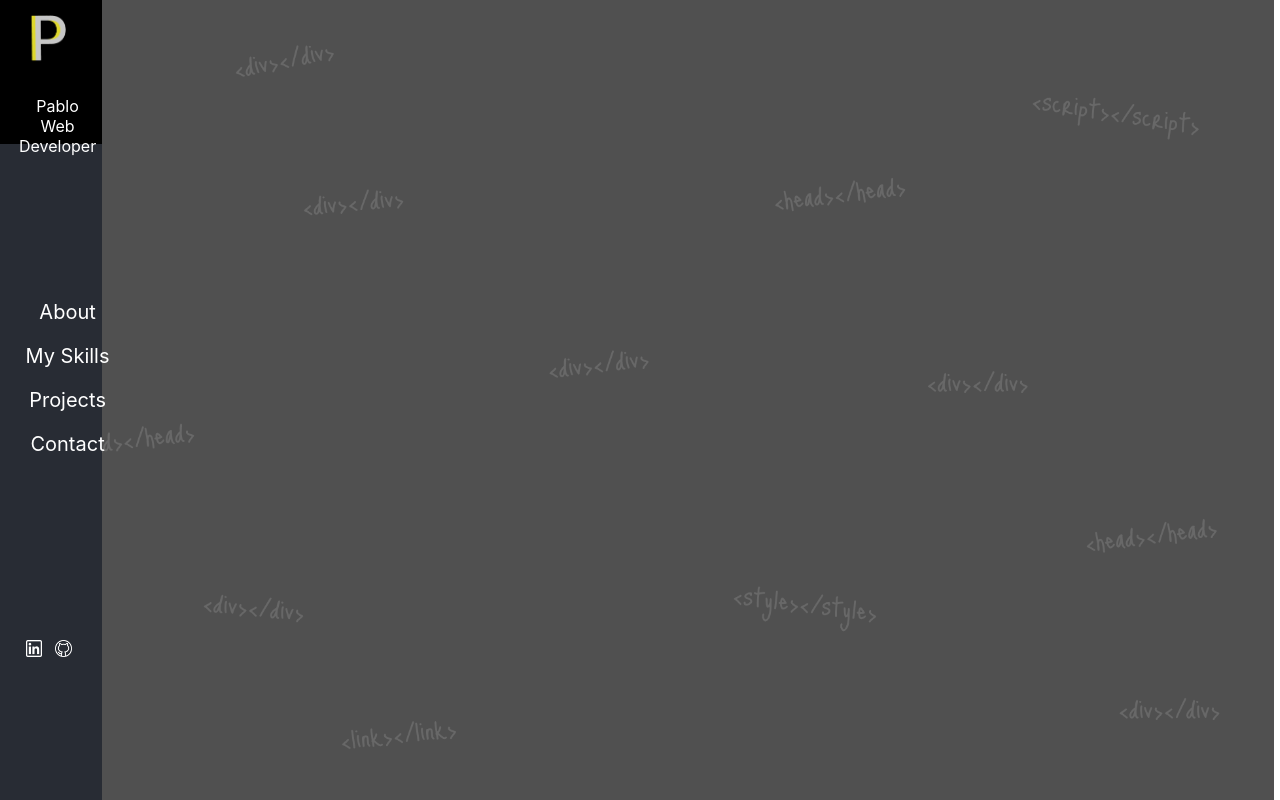
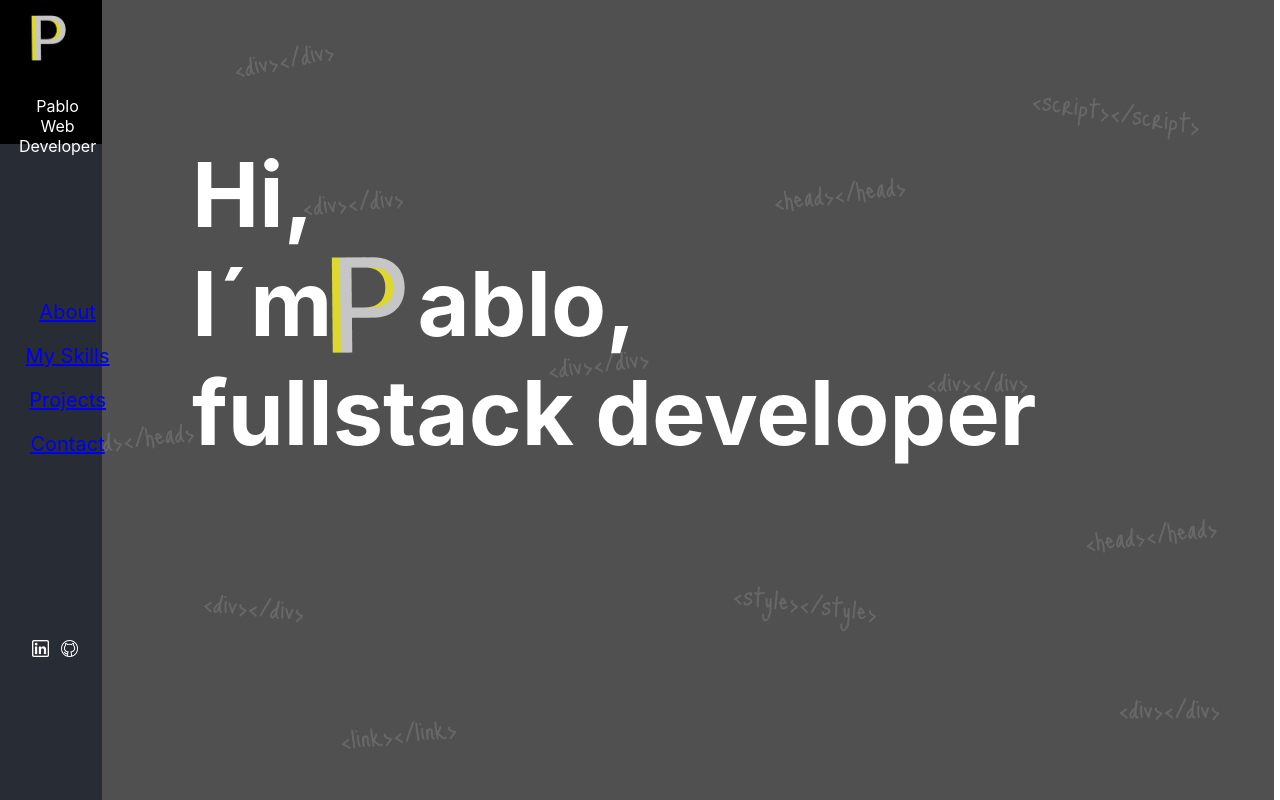
Before and after one commit to Perezdh13/about-me, a React (Create React App) app: page / in a window 1280 px wide. Shown: the top 800 px of the page. Built offline with nearby package versions, Linux system fonts and the light colour scheme.

Commit message:
add routes and contact page

```diff
--- a/package.json
+++ b/package.json
@@ -1,5 +1,5 @@
 {
-  "homepage":"https://Perezdh13.github.io",
+  "homepage": "https://Perezdh13.github.io",
   "name": "about-me",
   "version": "0.1.0",
   "private": true,
@@ -9,6 +9,7 @@
     "@testing-library/user-event": "^13.5.0",
     "react": "^18.2.0",
     "react-dom": "^18.2.0",
+    "react-router-dom": "^6.8.0",
     "react-scripts": "5.0.1",
     "web-vitals": "^2.1.4"
   },
--- a/src/css/App.css
+++ b/src/css/App.css
@@ -1,3 +1,99 @@
+/*////////////// MAIN GREETING ////////////*/
+.main-greeting{
+  position: absolute;
+  top:10vh;
+  left: 15vw;
+}
+.main-greeting h1{
+  display: flex;
+  justify-content: start;
+  color:white;
+  text-align: start;
+  font-size: 90px;
+}
+
+.main-greeting img{
+  position: absolute;
+  top:18vh;
+  left:10vw;
+}
+
+/*////////////// CONTACT PAGE ///////////////*/
+.contact-page-headlineText h1{
+  position: absolute;
+  top:5vh;
+  left:16vw;
+  font-size: 80px;
+  color: #fa26d3;
+}
+.contact-page-headlineText h3{
+  position:absolute;
+  top:25vh;
+  left:14vw;
+  color: white;
+  width: 35vw;
+}
+.contact-page-input{
+  display: flex;
+  align-items: center;
+  justify-content: center;
+  top: 40vh;
+  left: 12vw;
+  width: 40vw;
+  height: 50vh;
+  position:absolute;
+}
+  .contact-page-input-name{
+  position: absolute;
+  top:4vh;
+  left: 2.3vw;
+  width: 16vw;
+  height: 5vh;
+}
+.contact-page-input-email{
+  position: absolute;
+  top:4vh;
+  right:2.3vw;
+  width: 16vw;
+  height: 5vh;
+}
+.contact-page-input-subject{
+  position: absolute;
+  top:13vh;
+  width: 35vw;
+  height: 5vh;
+  }
+.contact-page-input-message{
+  position: absolute;
+  top:21vh;
+  width: 35vw;
+  height: 18vh;
+}
+
+.contact-page-input-button{
+  position: absolute;
+  bottom: 4vh;
+  right: 5vw;
+  background: none;
+  border-color: #fa26d3;
+  color: #fa26d3;
+  width: 9vw;
+  height: 4vh;
+  font-size: 20px;
+}
+
+.contact-page-map{
+  position: absolute;
+  top:0vh;
+  right: 0vw;
+  height: 100vh;
+  width: 48vw;
+
+background-color: rgb(157, 152, 152);
+}
+
+
+
 /*///////////////// MAIN PAGE //////////////*/
 .main-page img {
   position: relative;
@@ -53,12 +149,12 @@
 
 .main-page-bar-github{
   position: fixed;
-  left: 0vw;
+  left: 0.5vw;
   top:60vh;
 }
 .main-page-bar-linkedin{
   position: fixed;
-  left:-1vw;
+  left:-0.5vw;
   top:60vh;
 }
 
--- /dev/null
+++ b/src/javascript/About.jsx
@@ -0,0 +1,9 @@
+import React from 'react'
+
+function About() {
+  return (
+    <div>About</div>
+  )
+}
+
+export default About
--- a/src/javascript/App.js
+++ b/src/javascript/App.js
@@ -1,11 +1,42 @@
-import Mainpage from "./MainPage";
-
+import Projects from './Projects';
+import Skills from './Skils';
+import About from './About';
+import MainGreeting from './MainGreeting'
+import {createBrowserRouter, RouterProvider} from 'react-router-dom';
 import '../css/App.css';
+import LinksMainPage from './LinksMainPage';
+import Contact from "./Contact";
 
 function App() {
+
+   const router = createBrowserRouter([
+
+    {
+      path:"/",
+      element:<><LinksMainPage /><MainGreeting /></>
+    },
+    {
+       path:"/About",
+     element:<><LinksMainPage /><About /></>
+    },
+    {
+     path:"/Skills",
+     element:<><LinksMainPage /><Skills /></>
+    },
+    {
+      path:"/Projects",
+      element:<><LinksMainPage /><Projects /></>
+    },
+    {
+      path:"/Contact",
+      element: <><LinksMainPage /><Contact /></>
+    }
+  ])
+
   return (
     <div className="App">
-      <Mainpage />
+
+      <RouterProvider router={router} />
     </div>
   );
 }
--- /dev/null
+++ b/src/javascript/Contact.jsx
@@ -0,0 +1,35 @@
+import React, { useEffect } from 'react'
+import { useNavigate } from 'react-router-dom'
+
+function Contact() {
+
+    let navigate = useNavigate()
+    useEffect(() => {
+        window.onload = function () {
+            navigate("/")
+        };
+    }, [navigate]);
+
+
+    return (
+        <div className='contact-page'>
+            <div className='contact-page-headlineText'>
+                <h1>Contact Me</h1>
+                <h3>I am interested in any project, especially in large software development projects,
+                    and applications.For any questions, queries or offers, please fill out the form</h3>
+            </div>
+            <div className='contact-page-input'>
+                <input className='contact-page-input-name' type='text' name='Name' placeholder='Name' />
+                <input className='contact-page-input-email' type='text' name='Email' placeholder='Email' />
+                <input className='contact-page-input-subject' type='text' name='Subject' placeholder='Subject' />
+                <input className='contact-page-input-message' type='text' name='Message' placeholder='Message' />
+                <button className='contact-page-input-button' >Send message!</button>
+            </div>
+            <div className='contact-page-map'>
+            </div>
+        </div>
+
+    )
+}
+
+export default Contact
--- a/src/javascript/LinksMainPage.jsx
+++ b/src/javascript/LinksMainPage.jsx
@@ -1,18 +1,41 @@
-import React from 'react'
+import React from 'react';
+import { Link } from 'react-router-dom';
 import linkedin from '../img/linkedin.png';
 import github from '../img/github.png';
+import background from '../img/Fondo pagina.png';
+import bigInitial from '../img/P mayuscula.png';
 
 function LinksMainPage() {
     return (
+
+        <div className='main-page'>
+            <img className='main-page-background' src={background} alt='background'/>
+            <div className='main-page-bar'>
+                <div className='main-page-bar-icon'>
+                    <Link to="/">
+                    <img src={bigInitial} alt='inicial' />
+                    </Link>
+                    <p>Pablo<br />Web Developer</p>
+                </div>
+            </div>
             <div className='main-page-bar-links'>
                 <div className='main-page-bar-links-P'>
+                    <Link to="/About">
                         <p>About</p>
+                    </Link>
+                    <Link to="/Skills">
                     <p>My Skills</p>
+                    </Link>
+                    <Link to="/Projects">
                     <p>Projects</p>
+                    </Link>
+                    <Link to="/Contact">
                     <p>Contact</p>
+                    </Link>
                 </div>
-            <img className='main-page-bar-linkedin' src={linkedin} />
-            <img className='main-page-bar-github' src={github} />
+                <a href='https://www.linkedin.com/in/pablopg91/'><img className='main-page-bar-linkedin' src={linkedin} alt='linkedin' /></a>
+                <a href="https://github.com/Perezdh13"><img className='main-page-bar-github' src={github} alt='github' /></a>
+            </div>
         </div>
     )
 }
--- /dev/null
+++ b/src/javascript/MainGreeting.jsx
@@ -0,0 +1,27 @@
+import React, { useEffect } from 'react'
+import { useNavigate } from 'react-router-dom';
+import P from '../img/P mayuscula.png';
+
+function MainGreeting() {
+
+  let navigate = useNavigate()
+  useEffect(() => {
+    window.onload = function () {
+      navigate("/")
+    };
+  }, [navigate]);
+
+
+
+
+
+  return (
+
+    <div className='main-greeting'>
+      <h1>Hi,<br/>I´m  &nbsp;&nbsp;&nbsp;ablo,<br/> fullstack developer</h1>
+      <img src={P} alt='P mayuscula'/>
+    </div>
+  )
+}
+
+export default MainGreeting
--- a/src/javascript/MainPage.jsx
+++ /dev/null
@@ -1,22 +0,0 @@
-import React from 'react';
-import background from '../img/Fondo pagina.png';
-import bigInitial from '../img/P mayuscula.png';
-import LinksMainPage from './LinksMainPage';
-
-function MainPage() {
-  return (
-    <div className='main-page'>
-      <img className='main-page-background' src={background} />
-      <div className='main-page-bar'>
-        <div className='main-page-bar-icon'>
-          <img src={bigInitial} />
-          <p>Pablo<br />Web Developer</p>
-        </div>
-
-      </div>
-        <LinksMainPage />
-    </div>
-  )
-}
-
-export default MainPage
--- /dev/null
+++ b/src/javascript/Projects.jsx
@@ -0,0 +1,9 @@
+import React from 'react'
+
+function Projects() {
+  return (
+    <div>Projects</div>
+  )
+}
+
+export default Projects
--- /dev/null
+++ b/src/javascript/Skils.jsx
@@ -0,0 +1,9 @@
+import React from 'react'
+
+function Skils() {
+  return (
+    <div>Skils</div>
+  )
+}
+
+export default Skils
```
Also changed, not shown: 1 other file (tests, documents, lock files or other folders). Lines whose indentation alone changed are shown as unchanged.
